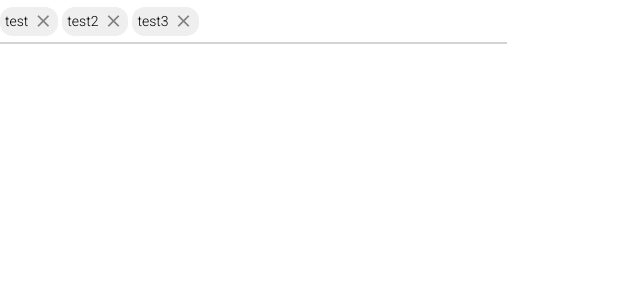
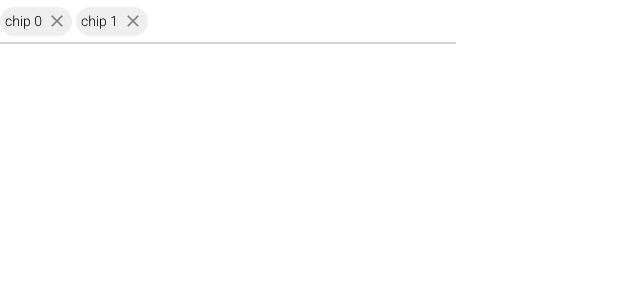
Before and after one commit to andidarzeza/angular-template, an Angular app: page / in a window 1280 px wide. Shown: the top 300 px of the page, without its empty margins (0-640 px from the left). Built offline with nearby package versions, Linux system fonts and the light colour scheme.

Commit message:
style fixing

```diff
--- a/src/app/app.component.html
+++ b/src/app/app.component.html
@@ -1,5 +1,6 @@
 <app-chip-input
 
 [displayBy]="'name'"
-
+[chips] = "chips1"
+[dropdownItems] = "dropdown1"
 (onAdd)="onAdd($event)" (onRemove)="onRemove($event)"></app-chip-input>
--- a/src/app/app.component.ts
+++ b/src/app/app.component.ts
@@ -7,9 +7,21 @@ import { Component } from '@angular/core';
 })
 export class AppComponent {
   title = 'angular-template';
+  chips1: any[] = [];
+  dropdown1: any[] = [];
+  constructor() {
+    for(let i = 0;i<10;i++) {
+      this.dropdown1.push({
+        name: "name " + i
+      })
+    }
 
-  chips1 = ["andi",  "test"];
-  dropdown1 = ["darzeza",  "purpose"];
+    for(let i = 0;i<2;i++) {
+      this.chips1.push({
+        name: "chip " + i
+      })
+    }
+  }
   onRemove(event: any): void {
     console.log(event);
 
--- a/src/app/components/chip-input/chip-input.component.scss
+++ b/src/app/components/chip-input/chip-input.component.scss
@@ -25,7 +25,7 @@
     background: #efefef;
     color: black;
     padding: 2px 5px;
-    border-radius: 13px;
+    border-radius: 20px;
     margin-right: 4px;
     transition: box-shadow 200ms, background-color 300ms;
     font-size: 14px;
@@ -41,7 +41,7 @@
 
 .search-dropdown {
     width: 280px;
-    max-height: 500px;
+    max-height: 325px;
     overflow: auto;
     position: absolute;
     margin-top: 3px;
@@ -53,10 +53,11 @@
 }
 
 .search-option {
+    font-family: Roboto,"Helvetica Neue",Helvetica,Arial;
     text-align: center;
-    padding: 10px 1px;
+    padding: 15px 1px;
     font-size: 14px;
-    font-weight: 100;
+    font-weight: 300;
     transition: background-color 50ms;
 }
 
--- a/src/app/components/chip-input/chip-input.component.ts
+++ b/src/app/components/chip-input/chip-input.component.ts
@@ -30,42 +30,8 @@ export class ChipInputComponent implements OnInit {
 
   // Control Variables
   public showDropdown = false;
-  @Input() chips: any[] = [
-    {
-      name: 'test',
-      value: 1,
-      description: {
-        it: "Italiano",
-        en: "English",
-      }
-    },
-    {
-      name: 'test2',
-      value: 2,
-      description: {
-        it: "Italiano",
-        en: "English",
-      }
-    },
-    {
-      name: 'test3',
-      value: 4,
-      description: {
-        it: "Italiano",
-        en: "English",
-      }
-    }
-  ];
-  @Input() dropdownItems: any[] = [
-    {
-      name: 'test',
-      value: 1,
-      description: {
-        it: "Italiano",
-        en: "English",
-      }
-    }
-  ];
+  @Input() chips: any[] = [];
+  @Input() dropdownItems: any[] = [];
   @Input() displayBy = "";
   ngOnInit(): void {
   }
```
